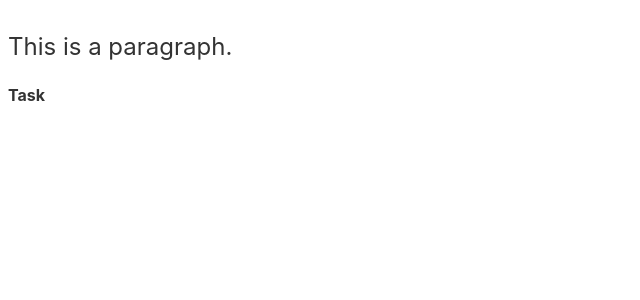
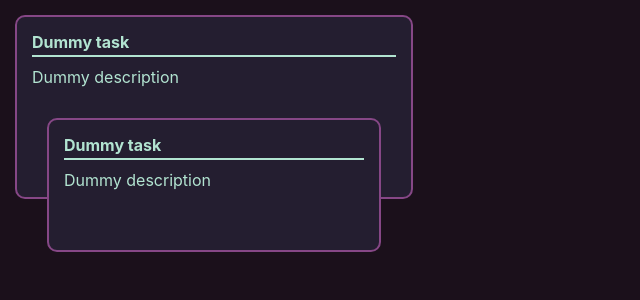
Before and after one commit to AlonsoM45/Tennex, a Svelte app: page / in a window 1280 px wide. Shown: the top 300 px of the page, without its empty margins (0-640 px from the left). Built offline with nearby package versions, Linux system fonts and the light colour scheme.

Commit message:
Add basic task cards

```diff
--- a/public/global.css
+++ b/public/global.css
@@ -7,7 +7,7 @@ html, body {
 body {
 	color: #333;
 	margin: 0;
-	padding: 8px;
+	padding: 0px;
 	box-sizing: border-box;
 	font-family: -apple-system, BlinkMacSystemFont, "Segoe UI", Roboto, Oxygen-Sans, Ubuntu, Cantarell, "Helvetica Neue", sans-serif;
 }
--- a/public/index.html
+++ b/public/index.html
@@ -4,7 +4,7 @@
     <meta charset="utf-8" />
     <meta name="viewport" content="width=device-width,initial-scale=1" />
 
-    <title>Svelte app</title>
+    <title>Tennex</title>
 
     <link rel="icon" type="image/png" href="./favicon.png" />
     <link rel="stylesheet" href="./global.css" />
--- a/src/App.svelte
+++ b/src/App.svelte
@@ -2,11 +2,17 @@
 	import Task from './Task.svelte';
 </script>
 
-<p>This is a paragraph.</p>
-<Task/>
+<div id="app-container">
+	<Task name={"Dummy task"} description={"Dummy description"} hasChild={true}/>
+</div>
 
 <style>
-	p {
-		font-size: 24px;
+	#app-container {
+		width: 100%;
+		height: 100%;
+		background-color: #1b101b;
+
+		display: flex;
+		flex-wrap: wrap;
 	}
 </style>
--- a/src/Task.svelte
+++ b/src/Task.svelte
@@ -1,2 +1,48 @@
-<b>Task</b>
-<!-- ToDo: Implement this component -->
+<script>
+    export let name;
+    export let description;
+    export let hasChild;
+</script>
+
+<div class="task-card">
+    <b class="task-title">{name}</b>
+    <p class="task-body">{description}</p>
+    <div class="task-space">
+        {#if hasChild}
+    	    <svelte:self name={"Dummy task"} description={"Dummy description"} hasChild={false}/>
+        {/if}
+    </div>
+</div>
+
+<style>
+    .task-title {
+        width: 100%;
+        border-bottom: 2px solid #b2e4d1;
+        padding-bottom: 3px;
+    }
+
+    .task-body {
+        margin-top: 10px;
+    }
+
+    .task-card {
+        margin: 15px;
+        padding: 15px;
+
+        border: 2px solid #864786;
+        border-radius: 10px;
+
+        min-height: 100px;
+        max-height: 150px;
+        min-width: 300px;
+
+        background-color: #241e30;
+
+        display: flex;
+        flex-direction: column;
+    }
+
+    * {
+        color: #b2e4d1;
+    }
+</style>
```
